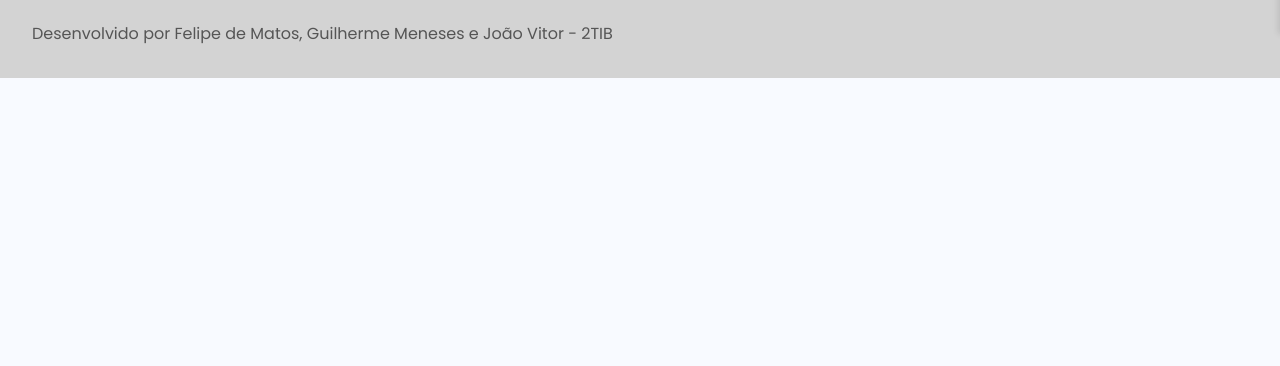
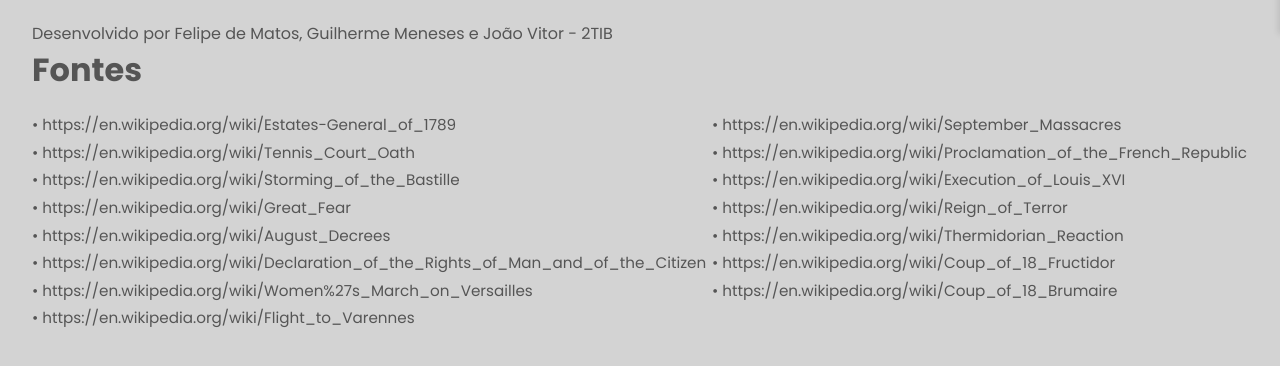
Before and after one commit to AlkKawaii/site-historia, a React (Vite) app in the folder client/: page /quizzes in a window 1280 px wide. Shown: the part 766-1132 px from the top of the page. Before the commit the page ends 844 px from the top, so only its background shows below. Built offline with nearby package versions, Linux system fonts and the light colour scheme.

Commit message:
fixes and additions i think idk

```diff
--- a/client/src/components/Footer/Footer.module.css
+++ b/client/src/components/Footer/Footer.module.css
@@ -26,3 +26,15 @@
 .footerContent h2 {
   font-size: 2rem;
 }
+
+
+.sourceList {
+  height: 15em;
+  display: flex;
+  flex-flow: column wrap;
+  gap: 0.3em;
+  font-size: 0.95em;
+  & > *::before {
+    content: '• ';
+  }
+}
--- a/client/src/components/Footer/index.jsx
+++ b/client/src/components/Footer/index.jsx
@@ -1,9 +1,10 @@
-import { FaChevronUp } from "react-icons/fa";
-import styles from "./Footer.module.css";
+import { FaChevronUp } from 'react-icons/fa';
+import styles from './Footer.module.css';
+import data from '../../json/timelineData.json';
 
 export default function Footer() {
     const goBack = () => {
-    window.scrollTo({ top: 0, behavior: "smooth" });
+        window.scrollTo({ top: 0, behavior: 'smooth' });
     };
 
     return (
@@ -14,9 +15,24 @@
             <div className={styles.footerContent}>
                 <h2>Veregeur</h2>
                 <p>
-          Desenvolvido por Felipe de Matos, Guilherme Meneses e João Vitor -
-          2TIB
+                    Desenvolvido por Felipe de Matos, Guilherme Meneses e João
+                    Vitor - 2TIB
                 </p>
+            </div>
+            <div className={styles.footerContent}>
+                <h2>Fontes</h2>
+                <ul className={styles.sourceList}>
+                    {data.map((item) => (
+                        <li key={item.id}>
+                            <a
+                                href={item.sources[0]}
+                                target='_blank'
+                                referrerPolicy='no-referrer'>
+                                {item.sources[0]}
+                            </a>
+                        </li>
+                    ))}
+                </ul>
             </div>
         </footer>
     );
--- a/client/src/json/timelineData.json
+++ b/client/src/json/timelineData.json
@@ -6,10 +6,7 @@
         "location": "Hôtel des Menus-Plaisirs, Versalhes, França",
         "description": "Em 5 de maio de 1789, o rei Luís XVI, pressionado pela crise financeira do reino e pelo elevado déficit público, convocou em Versalhes os Estados Gerais – assembleia que não se reunia desde 1614. O objetivo era discutir reformas fiscais e políticas, mas as profundas divergências entre o clero, a nobreza e o Terceiro Estado (burgueses, artesãos e camponeses) logo vieram à tona.\n\nDurante as sessões iniciais, o impasse sobre o método de votação (por ordem – favorecendo a nobreza e o clero – ou por cabeça – defendido pelo Terceiro Estado) acirrou tensões. Ao perceber que suas demandas por igualdade de representação não seriam atendidas, os representantes do Terceiro Estado se deram por excluídos e passaram a articular a formação de uma Assembleia Nacional Constituinte, dando o pontapé inicial à Revolução Francesa.",
         "image": "https://upload.wikimedia.org/wikipedia/commons/thumb/9/91/Estatesgeneral.jpg/1200px-Estatesgeneral.jpg?20191202235655",
-        "sources": [
-            "https://www.britannica.com/event/Estates-General-French-history",
-            "https://en.wikipedia.org/wiki/Estates-General_of_1789"
-        ]
+        "sources": ["https://en.wikipedia.org/wiki/Estates-General_of_1789"]
     },
     {
         "id": "dois",
@@ -18,10 +15,7 @@
         "location": "Salle du Jeu de Paume, Palácio de Versalhes, Versalhes, França",
         "description": "Em 20 de junho de 1789, impedidos de entrar na sala onde tradicionalmente se reuniam, os 576 deputados do Terceiro Estado e alguns membros do clero dirigiram-se ao salão de jogo de paume (salle du Jeu de Paume) em Versalhes. Ali, juraram não se dispersar até que a França tivesse uma nova Constituição, em ato que ficou conhecido como Juramento do Jogo da Pela.\n\nEsse gesto de união e contestação direta à autoridade real simbolizou a soberania popular e consolidou o poder nascente da Assembleia Nacional Constituinte. O evento galvanizou apoiadores em toda a França e fez com que o rei Luis XVI fosse obrigado a reconhecer, ainda que timidamente, a legitimidade política do Terceiro Estado.",
         "image": "https://upload.wikimedia.org/wikipedia/commons/thumb/6/6d/Le_Serment_du_Jeu_de_paume.jpg/1200px-Le_Serment_du_Jeu_de_paume.jpg?20190510022832",
-        "sources": [
-            "https://www.britannica.com/event/Tennis-Court-Oath",
-            "https://en.wikipedia.org/wiki/Tennis_Court_Oath"
-        ]
+        "sources": ["https://en.wikipedia.org/wiki/Tennis_Court_Oath"]
     },
     {
         "id": "tres",
@@ -30,10 +24,7 @@
         "location": "Bastille Saint-Antoine, Paris, França",
         "description": "Na manhã de 14 de julho de 1789, diante da crescente escassez de pão e do medo de intervenção real, multidões de parisienses, organizados em milícias populares, marcharam sobre a Bastilha – antiga fortaleza convertida em prisão estatal e depósito de armas. Após cercar a fortificação e uma breve troca de tiros, o governador De Launay rendeu-se, entregando pólvora e libertando poucos presos.\n\nA queda da Bastilha tornou-se o ícone da Revolução, visto tanto como vitória popular sobre o absolutismo quanto como proclamação de que o povo armado era capaz de desafiar o poder real. As celebrações que se seguiram lançaram as bases para o feriado nacional francês de 14 de julho.",
         "image": "https://upload.wikimedia.org/wikipedia/commons/thumb/4/4e/Prise_de_la_Bastille.jpg/1184px-Prise_de_la_Bastille.jpg",
-        "sources": [
-            "https://www.britannica.com/event/Storming-of-the-Bastille",
-            "https://en.wikipedia.org/wiki/Storming_of_the_Bastille"
-        ]
+        "sources": ["https://en.wikipedia.org/wiki/Storming_of_the_Bastille"]
     },
     {
         "id": "quatro",
@@ -42,10 +33,7 @@
         "location": "Regiões rurais de Île‑de‑France, Champagne e Normandia, França",
         "description": "Entre 22 de julho e 6 de agosto de 1789, boatos de uma conspiração aristocrática para esmagar a Revolução e de aproximação de tropas reais geraram um clima de pânico nas zonas rurais. Camponeses armados atacaram propriedades de senhores, destruíram cartórios e queimaram registros feudais, exigindo o fim imediato dos privilégios senhoriais.\n\nConhecido como Grande Medo, esse movimento espontâneo reforçou a urgência de reformas agrárias e precipitou a ação da Assembleia Nacional Constituinte para abolir o feudalismo. A radicalização camponesa mostrou que a revolução não se limitava aos salões de Versalhes ou aos bairros de Paris, mas já corria por toda a França.",
         "image": "https://i0.wp.com/eastindiabloggingco.com/wp-content/uploads/2023/01/Blog-Pic_GreatFearFrenchRevolution_FeaturedImage-min.jpeg?w=1200&ssl=1",
-        "sources": [
-            "https://www.britannica.com/event/Great-Fear",
-            "https://en.wikipedia.org/wiki/Great_Fear"
-        ]
+        "sources": ["https://en.wikipedia.org/wiki/Great_Fear"]
     },
     {
         "id": "cinco",
@@ -54,10 +42,7 @@
         "location": "Palácio de Versalhes, Versalhes, França",
         "description": "Na noite de 4 de agosto de 1789, reunida no Palácio de Versalhes, a Assembleia Nacional Constituinte aprovou uma série de decretos que extinguiam direitos feudais, dízimos do clero e privilégios nobiliárquicos. Embora muitos deputados votassem inicialmente apenas a renúncia simbólica, a força dos acontecimentos levou à abolição total do regime feudal.\n\nEsses decretos transformaram a estrutura social da França ao colocar todos os cidadãos em pé de igualdade perante a lei e libertar o campesinato de séculos de obrigações. Foi um dos atos mais radicais da Revolução, pavimentando o caminho para a construção de um Estado moderno baseado em liberdade e igualdade.",
         "image": "https://upload.wikimedia.org/wikipedia/commons/thumb/d/d6/Nuit_du_4_ao%C3%BBt_abolition_des_privil%C3%A8ges.jpg/1200px-Nuit_du_4_ao%C3%BBt_abolition_des_privil%C3%A8ges.jpg?20110817080007",
-        "sources": [
-            "https://www.britannica.com/event/August-Decrees",
-            "https://en.wikipedia.org/wiki/August_Decrees"
-        ]
+        "sources": ["https://en.wikipedia.org/wiki/August_Decrees"]
     },
     {
         "id": "seis",
@@ -67,7 +52,6 @@
         "description": "Em 26 de agosto de 1789, depois de várias semanas de debates, a Assembleia Constitutiva promulgou a Declaração dos Direitos do Homem e do Cidadão. Inspirado pelo Iluminismo e pela Revolução Americana, o documento afirmava direitos inalienáveis como liberdade de expressão, propriedade, resistência à opressão e igualdade jurídica.\n\nServindo de preâmbulo para a Constituição de 1791, a Declaração tornou-se marco fundamental do pensamento liberal e dos direitos humanos. Seus princípios repercutiram na Europa e nas Américas, influenciando diferentes movimentos de independência e reformas constitucionais nas décadas seguintes.",
         "image": "https://upload.wikimedia.org/wikipedia/commons/thumb/6/6c/Declaration_of_the_Rights_of_Man_and_of_the_Citizen_in_1789.jpg/960px-Declaration_of_the_Rights_of_Man_and_of_the_Citizen_in_1789.jpg?20200704123053",
         "sources": [
-            "https://www.britannica.com/event/Declaration-of-the-Rights-of-Man-and-of-the-Citizen",
             "https://en.wikipedia.org/wiki/Declaration_of_the_Rights_of_Man_and_of_the_Citizen"
         ]
     },
@@ -79,7 +63,6 @@
         "description": "Na madrugada de 5 de outubro de 1789, cerca de seis mil mulheres — muitas vendedoras de pão — deixaram Paris em direção a Versalhes, motivadas pela escassez de alimentos e rumores sobre a conspiração da Corte. Marchando dois dias, cercaram o palácio e exigiram que o rei resolvesse a crise do abastecimento.\n\nO rei Luís XVI, acuado, recebeu as manifestantes e concordou em transportar sua corte de volta a Paris. A Marcha das Mulheres demonstrou o poder das mobilizações populares e aproximou o monarca das ruas, consolidando o papel da pressão popular na condução política da Revolução.",
         "image": "https://upload.wikimedia.org/wikipedia/commons/thumb/5/57/A_Versailles%2C_%C3%A0_Versailles_5_octobre_1789_-_Restoration.jpg/1200px-A_Versailles%2C_%C3%A0_Versailles_5_octobre_1789_-_Restoration.jpg?20190901030710",
         "sources": [
-            "https://www.britannica.com/event/Womens-March-on-Versailles",
             "https://en.wikipedia.org/wiki/Women%27s_March_on_Versailles"
         ]
     },
@@ -90,10 +73,7 @@
         "location": "De Paris a Varennes-en-Argonne, França",
         "description": "Na noite de 20 de junho de 1791, o rei Luís XVI e a rainha Maria Antonieta tentaram fugir de Paris disfarçados, com destino a Montmédy, onde esperavam organizar resistência contrarrevolucionária. Reconhecidos pela guarnição local em Sainte-Menehould, foram detidos em Varennes na manhã seguinte.\n\nO episódio — conhecido como Fuga para Varennes — minou de vez a confiança na monarquia constitucional e radicalizou as facções revolucionárias. A humilhação pública da família real acelerou a proclamação da República e demonstrou que o poder popular não seria mais conciliável com a autoridade real.",
         "image": "https://upload.wikimedia.org/wikipedia/commons/8/81/Arrest_of_Louis_XVI_and_his_Family%2C_Varennes%2C_1791.jpg?20060815094421",
-        "sources": [
-            "https://www.britannica.com/event/Flight-to-Varennes",
-            "https://en.wikipedia.org/wiki/Flight_to_Varennes"
-        ]
+        "sources": ["https://en.wikipedia.org/wiki/Flight_to_Varennes"]
     },
     {
         "id": "nove",
@@ -102,10 +82,7 @@
         "location": "Prisões de Paris (Abbaye, Carmes, Salpêtrière etc.), Paris, França",
         "description": "Entre 2 e 6 de setembro de 1792, alarmados pela iminente invasão prussiana e temendo traições internas, grupos de sans-culottes invadiram diversas prisões de Paris. Sem julgamentos, executaram centenas de detentos — aristocratas, padres refratários e suspeitos de contrarrevolução — em episódios de brutalidade coletiva.\n\nOs Massacres de Setembro representaram o lado mais violento da Revolução, alimentando o clima de medo e justificando, para os jacobinos, a intensificação das medidas repressivas. O evento polarizou opiniões e permanece até hoje um dos momentos mais controvertidos do processo revolucionário.",
         "image": "https://upload.wikimedia.org/wikipedia/commons/thumb/a/a5/Massacre_des_Carmes-Bilcocq-IMG_2416.JPG/960px-Massacre_des_Carmes-Bilcocq-IMG_2416.JPG?20100830091355",
-        "sources": [
-            "https://www.britannica.com/event/September-Massacres",
-            "https://en.wikipedia.org/wiki/September_Massacres"
-        ]
+        "sources": ["https://en.wikipedia.org/wiki/September_Massacres"]
     },
     {
         "id": "dez",
@@ -115,7 +92,6 @@
         "description": "Em 22 de setembro de 1792, reunida na Salle du Manège, a recém-eleita Convenção Nacional votou pela abolição da monarquia e proclamou formalmente a República Francesa. Esse ato marcou o fim do Antigo Regime e o começo do calendário republicano, estabelecendo o Ano I da nova era política.\n\nA proclamação da República consolidou o poder dos jacobinos e abriu caminho para a radicalização do governo, que pouco depois iniciaria o período do Terror. Internamente, representou o triunfo das ideias igualitárias, mas também acentuou divisões políticas e regionais.",
         "image": "https://upload.wikimedia.org/wikipedia/commons/thumb/5/50/Coat_of_arms_of_the_French_First_Republic.svg/675px-Coat_of_arms_of_the_French_First_Republic.svg.png?20181027144955",
         "sources": [
-            "https://www.britannica.com/event/Proclamation-of-the-French-Republic",
             "https://en.wikipedia.org/wiki/Proclamation_of_the_French_Republic"
         ]
     },
@@ -126,10 +102,7 @@
         "location": "Place de la Révolution (atual Place de la Concorde), Paris, França",
         "description": "Após ser julgado pela Convenção Nacional sob acusação de conspiração contra a liberdade pública e traição, Luís XVI foi declarado culpado por ampla maioria. Na manhã de 21 de janeiro de 1793, foi conduzido à guilhotina na Place de la Révolution, onde foi executado em público.\n\nA decapitação de um rei consagrado chocou a Europa e simbolizou a ruptura definitiva com a monarquia hereditária. Para os revolucionários, representou justiça histórica; para as potências absolutistas, tornou a França um inimigo implacável, precipitando coalizões contrarrevolucionárias.",
         "image": "https://upload.wikimedia.org/wikipedia/commons/thumb/d/d4/Execution_of_Louis_XVI.jpg/1199px-Execution_of_Louis_XVI.jpg?20240515211026",
-        "sources": [
-            "https://www.britannica.com/biography/Louis-XVI",
-            "https://en.wikipedia.org/wiki/Execution_of_Louis_XVI"
-        ]
+        "sources": ["https://en.wikipedia.org/wiki/Execution_of_Louis_XVI"]
     },
     {
         "id": "doze",
@@ -138,10 +111,7 @@
         "location": "Paris e províncias, França",
         "description": "Em 5 de setembro de 1793, sob presidência de Georges Danton e com Robespierre no Comitê de Salvação Pública, a Convenção decretou que “o Terror seja a ordem do dia”. Esse período caracterizou-se por prisões arbitrárias, tribunais revolucionários e milhares de execuções por guilhotina em Paris e nas províncias.\n\nO Terror visava proteger a Revolução de inimigos internos e externos, mas acabou por consumir seus próprios líderes. A política de exceção instaurou clima de suspeita mútua, paralisou iniciativas moderadas e aprofundou o ciclo de violência política.",
         "image": "https://upload.wikimedia.org/wikipedia/en/c/ca/Heads_on_pikes.jpg?20190713062134",
-        "sources": [
-            "https://www.britannica.com/event/Reign-of-Terror",
-            "https://en.wikipedia.org/wiki/Reign_of_Terror"
-        ]
+        "sources": ["https://en.wikipedia.org/wiki/Reign_of_Terror"]
     },
     {
         "id": "treze",
@@ -150,10 +120,7 @@
         "location": "Salle des Machines, Tuileries e Place de la Révolution, Paris, França",
         "description": "No dia 9 Termidor, Ano II (27 de julho de 1794), a Convenção Nacional se voltou contra Maximilien Robespierre e seus aliados, prendendo-os na Salle des Machines do Tuileries. A prisão foi seguida de um julgamento sumário e execução no dia seguinte na Place de la Révolution.\n\nA Reação Termidoriana pôs fim ao Terror e iniciou uma onda de retratação política, com libertação de presos e anistia geral. O episódio instalou um regime mais conservador, o Diretório, que buscou estabilidade após anos de radicalismo.",
         "image": "https://upload.wikimedia.org/wikipedia/commons/thumb/2/22/The_arrest_of_Robespierre_cropped.jpg/1150px-The_arrest_of_Robespierre_cropped.jpg?20190512073738",
-        "sources": [
-            "https://www.britannica.com/event/Thermidorian-Reaction",
-            "https://en.wikipedia.org/wiki/Thermidorian_Reaction"
-        ]
+        "sources": ["https://en.wikipedia.org/wiki/Thermidorian_Reaction"]
     },
     {
         "id": "quatorze",
@@ -162,10 +129,7 @@
         "location": "Residência do Diretório, Paris, França",
         "description": "Em 18 Fructidor, Ano V (4 de setembro de 1797), receosos de uma volta dos monarquistas ao Legislativo, os diretores Barthélemy, Treilhard e Reubell, com apoio militar do general Augereau, prenderam deputados realistas e deportaram líderes conservadores.\n\nO golpe reforçou o caráter republicano do Diretório, mas comprometeu sua legitimidade democrática. A intervenção militar no processo político tornou-se padrão, preparando o terreno para futuras usurpações de poder.",
         "image": "https://upload.wikimedia.org/wikipedia/commons/thumb/7/71/Members_of_the_French_Directoire.jpg/1200px-Members_of_the_French_Directoire.jpg?20200708082912",
-        "sources": [
-            "https://www.britannica.com/event/Coup-of-18-Fructidor",
-            "https://en.wikipedia.org/wiki/Coup_of_18_Fructidor"
-        ]
+        "sources": ["https://en.wikipedia.org/wiki/Coup_of_18_Fructidor"]
     },
     {
         "id": "quinze",
@@ -174,9 +138,6 @@
         "location": "Château de Saint-Cloud, França",
         "description": "Em 18 Brumário, Ano VIII (9 de novembro de 1799), Napoleão Bonaparte, com apoio do Conselho dos Anciãos e de tropas leais, derrubou o Diretório em sessão realizada no Château de Saint-Cloud. Instituiu o Consulado, abrindo mão de títulos monárquicos, mas concentrando poder executivo em sua pessoa.\n\nO golpe marcou o encerramento oficial da Revolução Francesa e inaugurou a era napoleônica. Sob o Consulado, Napoleão implementou reformas administrativas, legais e educacionais que moldaram o Estado moderno francês.",
         "image": "https://upload.wikimedia.org/wikipedia/commons/thumb/4/44/Bouchot_-_Le_general_Bonaparte_au_Conseil_des_Cinq-Cents.jpg/1126px-Bouchot_-_Le_general_Bonaparte_au_Conseil_des_Cinq-Cents.jpg?20201118032220",
-        "sources": [
-            "https://www.britannica.com/event/Coup-of-18-Brumaire",
-            "https://en.wikipedia.org/wiki/Coup_of_18_Brumaire"
-        ]
+        "sources": ["https://en.wikipedia.org/wiki/Coup_of_18_Brumaire"]
     }
 ]
--- a/client/src/pages/Home/index.jsx
+++ b/client/src/pages/Home/index.jsx
@@ -15,13 +15,13 @@
           <TextArea
             title="Descubra a Revolução que mudou o mundo"
             content="A Revolução Francesa não foi apenas um momento da história da França — ela redefiniu o conceito de liberdade e justiça no mundo inteiro. Entre 1789 e 1799, o povo francês desafiou séculos de opressão e deu início a uma nova era. Conheça os ideais, os conflitos e os personagens por trás do levante que abalou a monarquia e inspirou gerações."
-            imgSrc="../public/img/home-image1.jpg"
+            imgSrc="/img/home-image1.jpg"
           />
           <TextArea
             direction="left"
             title="Por que estudar a Revolução Francesa hoje?"
             content="Mais do que um capítulo nos livros de história, a Revolução Francesa é um espelho para entender lutas sociais, participação política e os fundamentos da democracia moderna. Compreender seus eventos ajuda a enxergar as raízes de muitos debates atuais sobre direitos, poder e cidadania. Explore os acontecimentos, entenda os impactos e inspire-se com as vozes que marcaram esse período transformador."
-            imgSrc="../public/img/home-image2.jpg"
+            imgSrc="/img/home-image2.jpg"
           />
         </div>
         <SmallTextArea
```
Lines whose indentation alone changed are shown as unchanged.
